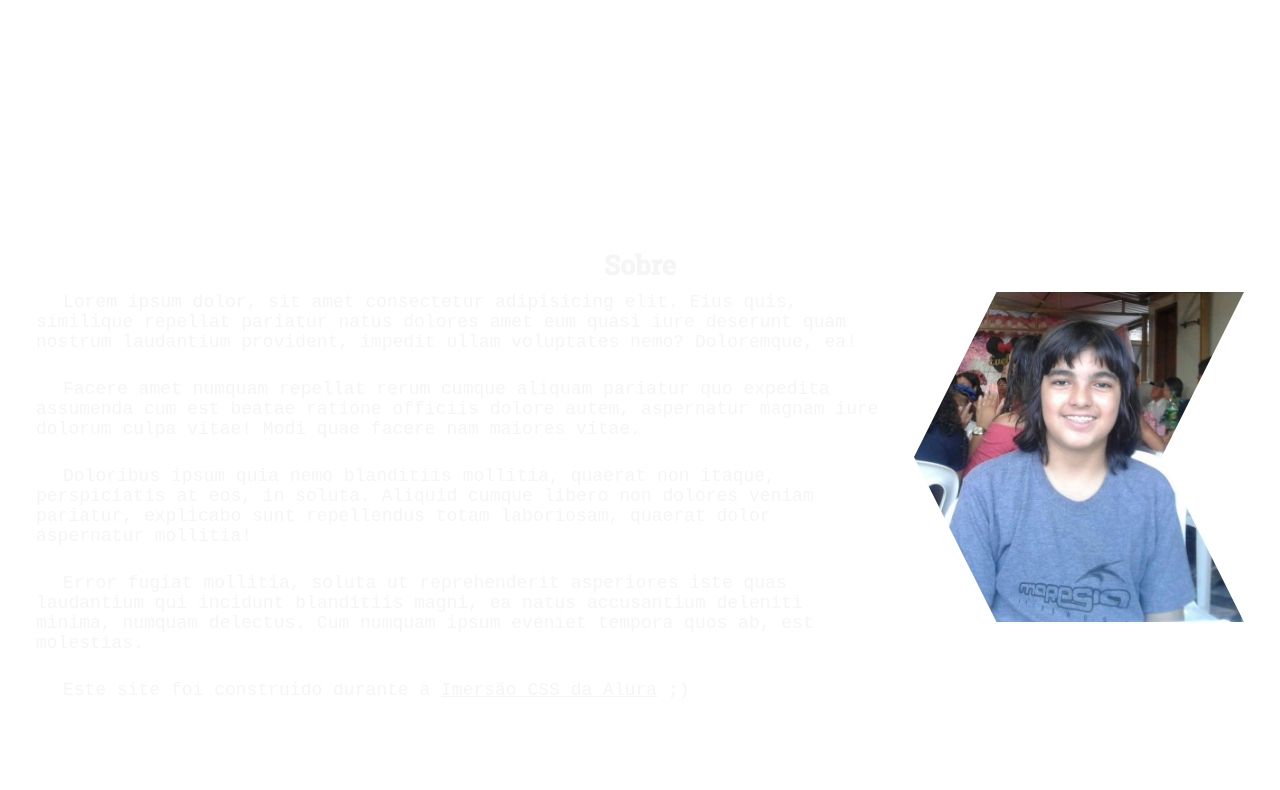
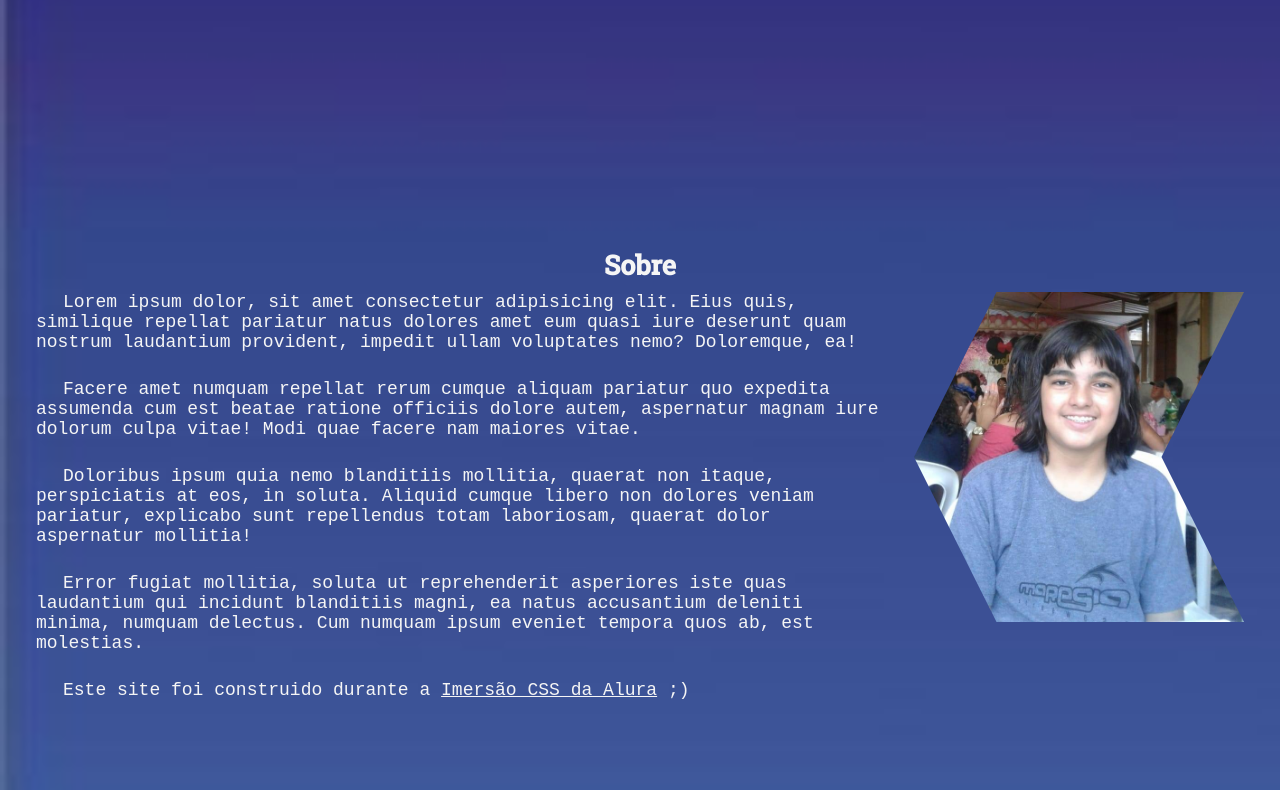
Before and after one commit to qualquernome474/aula5, a plain HTML site: page index.html in a window 1280 px wide. Shown: the part 359-1149 px from the top of the page. Drawn offline with Linux system fonts and the light colour scheme.

Commit message:
Update estilos.css

```diff
--- a/css/estilos.css
+++ b/css/estilos.css
@@ -9,7 +9,7 @@ img{
   flex-direction: column;
 }
 body {
-    background-image: url("../imagem/a.jpg");
+    background-image: url("../a.jpg");
     background-size: cover;
     background-repeat: no-repeat;
     font-family: monospace;
```
